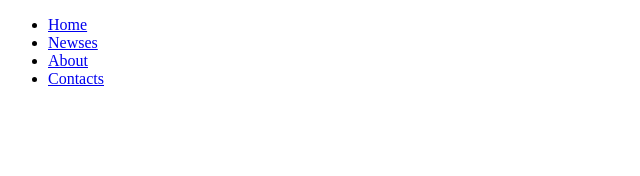
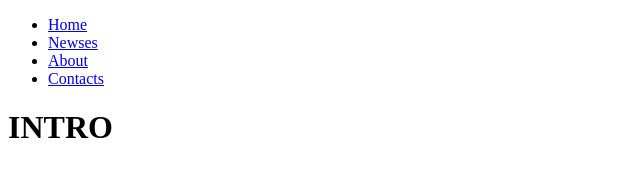
Before and after one commit to cyberareauzb/front32, a plain HTML site: page index.html in a window 1280 px wide. Shown: the whole page, without its empty margins (0-640 px from the left). Drawn offline with Linux system fonts and the light colour scheme.

Commit message:
Add introductory section to index.html

```diff
--- a/index.html
+++ b/index.html
@@ -17,5 +17,9 @@
             <li><a href="#">Contacts</a></li>
         </ul>
     </header>
+
+    <div class="container">
+        <h1>INTRO</h1>
+    </div>
 </body>
 </html>
```
